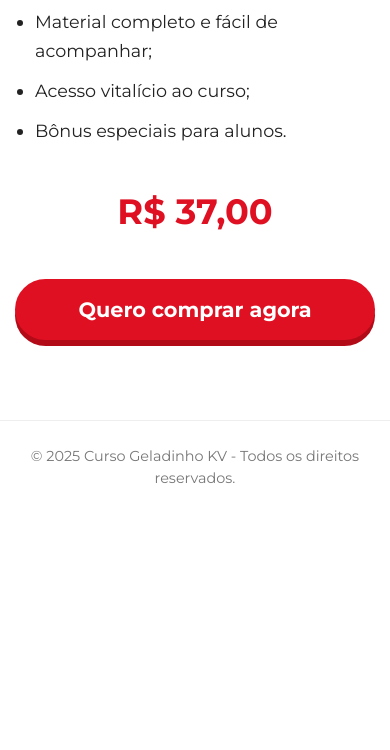
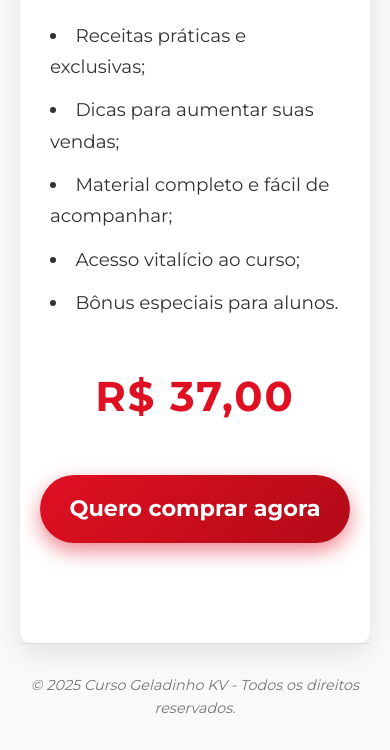
Before and after one commit to Du4rt33/geladinhos-, a plain HTML site: page index.html in a window 390 px wide. Shown: the part 910-1660 px from the top of the page. Before the commit the page ends 1424 px from the top, so only its background shows below. Drawn offline with Linux system fonts and the light colour scheme.

Commit message:
style.css

```diff
--- a/style.css
+++ b/style.css
@@ -1,4 +1,3 @@
-
 /* Reset básico */
 * {
   margin: 0;
@@ -6,139 +5,162 @@
   box-sizing: border-box;
 }
 
-/* Fonte Montserrat do Google */
+/* Fonte Montserrat */
 @import url('https://fonts.googleapis.com/css2?family=Montserrat:wght@400;700&display=swap');
 
 body {
   font-family: 'Montserrat', sans-serif;
-  background: #fff;
+  background-color: #fafafa;
   color: #222;
-  line-height: 1.5;
+  line-height: 1.6;
   -webkit-font-smoothing: antialiased;
   -moz-osx-font-smoothing: grayscale;
-}
-
-a {
-  text-decoration: none;
-  color: inherit;
+  padding: 20px;
 }
 
 .container {
-  max-width: 1100px;
+  max-width: 900px;
   margin: 0 auto;
-  padding: 20px 15px;
+  background: #fff;
+  padding: 40px 30px;
+  border-radius: 12px;
+  box-shadow: 0 10px 30px rgba(0,0,0,0.1);
 }
 
 header {
   text-align: center;
-  margin-top: 40px;
   margin-bottom: 40px;
 }
 
 header img {
-  max-width: 280px;
-  height: auto;
+  max-width: 300px;
+  border-radius: 8px;
+  box-shadow: 0 5px 15px rgba(224, 16, 35, 0.4);
 }
 
 h1 {
   color: #e01023;
-  font-weight: 700;
+  font-weight: 800;
   font-size: 2.8rem;
+  margin-bottom: 15px;
   text-align: center;
-  margin-bottom: 15px;
 }
 
 .subtitle {
-  font-weight: 400;
+  color: #555;
+  font-weight: 500;
   font-size: 1.3rem;
+  margin-bottom: 40px;
   text-align: center;
-  color: #333;
-  margin-bottom: 30px;
+  line-height: 1.4;
 }
 
 .video-wrapper {
   position: relative;
-  width: 100%;
   padding-bottom: 56.25%; /* 16:9 */
-  margin-bottom: 40px;
+  height: 0;
+  margin-bottom: 50px;
+  border-radius: 12px;
+  overflow: hidden;
+  box-shadow: 0 8px 25px rgba(0,0,0,0.1);
 }
 
 .video-wrapper iframe {
   position: absolute;
+  top: 0; left: 0;
   width: 100%;
   height: 100%;
-  left: 0;
-  top: 0;
   border: none;
-  border-radius: 8px;
 }
 
 .content {
-  font-size: 1.1rem;
-  max-width: 720px;
-  margin: 0 auto 40px auto;
-  color: #222;
+  font-size: 1.15rem;
+  color: #333;
+  margin-bottom: 45px;
+  padding: 0 10px;
+}
+
+.content strong {
+  color: #e01023;
+  font-weight: 700;
+}
+
+.content ul {
+  margin-top: 15px;
+  list-style: inside disc;
   line-height: 1.7;
 }
 
-.content ul {
-  margin: 20px 0;
-  padding-left: 20px;
-  list-style-type: disc;
-}
-
 .content ul li {
-  margin-bottom: 10px;
+  margin-bottom: 12px;
 }
 
 .price {
+  text-align: center;
+  font-weight: 900;
+  font-size: 3.2rem;
   color: #e01023;
-  font-weight: 700;
-  font-size: 3rem;
-  text-align: center;
-  margin-bottom: 40px;
+  margin-bottom: 45px;
+  letter-spacing: 2px;
 }
 
 .btn-checkout {
   display: block;
   max-width: 360px;
-  margin: 0 auto 60px auto;
-  background-color: #e01023;
+  margin: 0 auto 70px auto;
+  background: linear-gradient(135deg, #e01023, #b20a17);
   color: #fff;
-  font-weight: 700;
-  font-size: 1.5rem;
-  padding: 18px 0;
-  border-radius: 50px;
-  box-shadow: 0 6px 0 #b20a17;
+  font-size: 1.6rem;
+  font-weight: 800;
+  padding: 20px 0;
+  border-radius: 60px;
   text-align: center;
-  transition: background-color 0.3s ease;
+  box-shadow: 0 8px 20px rgba(224, 16, 35, 0.5);
+  cursor: pointer;
+  transition: all 0.3s ease;
+  user-select: none;
+  text-decoration: none;
 }
 
 .btn-checkout:hover {
-  background-color: #b20a17;
+  background: linear-gradient(135deg, #b20a17, #e01023);
+  box-shadow: 0 12px 30px rgba(224, 16, 35, 0.7);
+  transform: translateY(-3px);
 }
 
 footer {
   text-align: center;
   color: #777;
   font-size: 0.9rem;
-  padding: 25px 10px;
-  border-top: 1px solid #eee;
+  padding: 30px 10px 10px;
+  border-top: 1px solid #ddd;
+  font-style: italic;
 }
 
-/* Responsivo */
+/* Responsividade */
 @media (max-width: 768px) {
+  .container {
+    padding: 30px 20px;
+  }
+
   h1 {
     font-size: 2rem;
   }
 
   .price {
-    font-size: 2.2rem;
+    font-size: 2.6rem;
   }
 
   .btn-checkout {
     max-width: 100%;
-    font-size: 1.3rem;
-    padding: 15px 0;
+    font-size: 1.4rem;
+    padding: 16px 0;
   }
 }
+
+@media (max-width: 400px) {
+  .btn-checkout {
+    width: 100%;
+    padding: 16px 0;
+  }
+}
```
